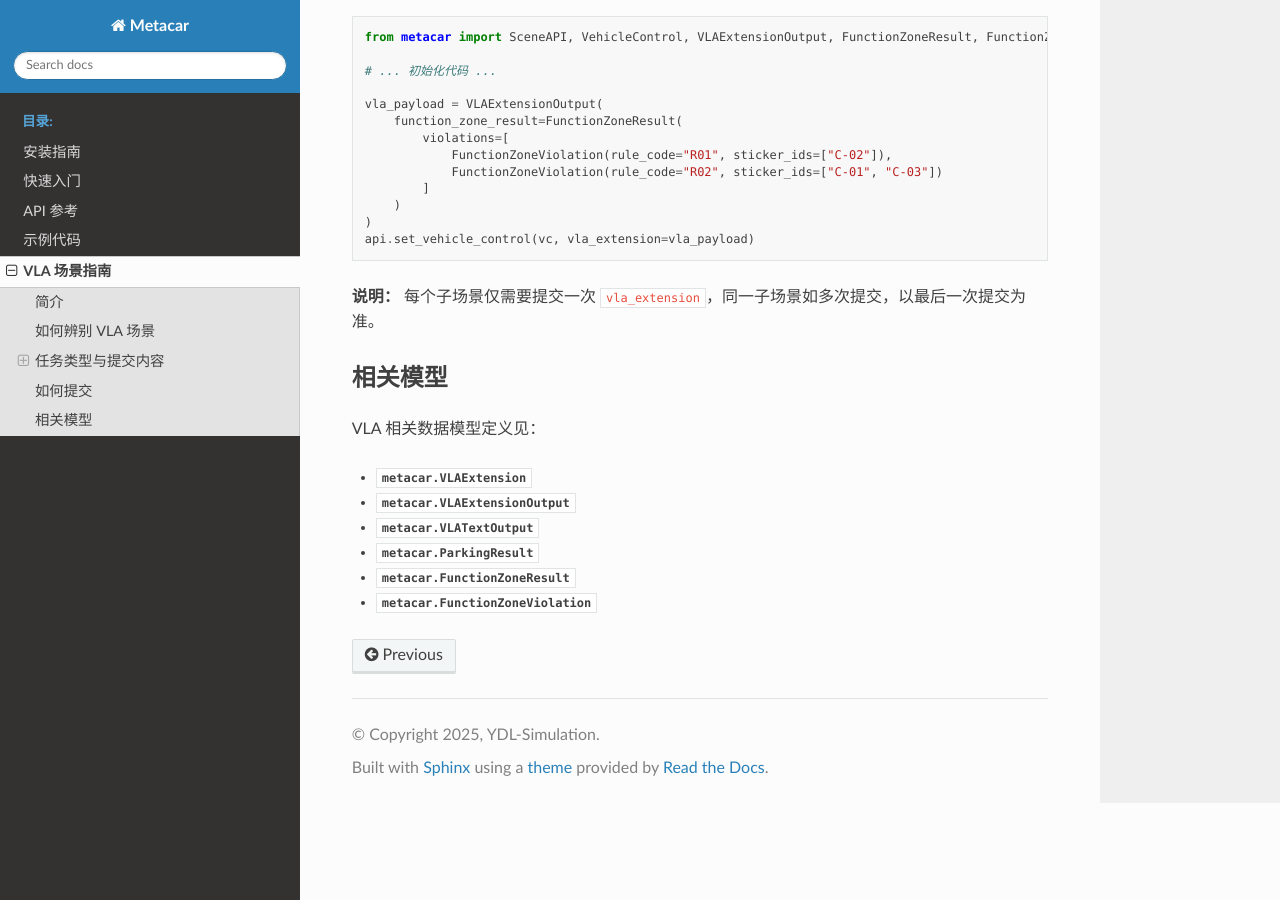
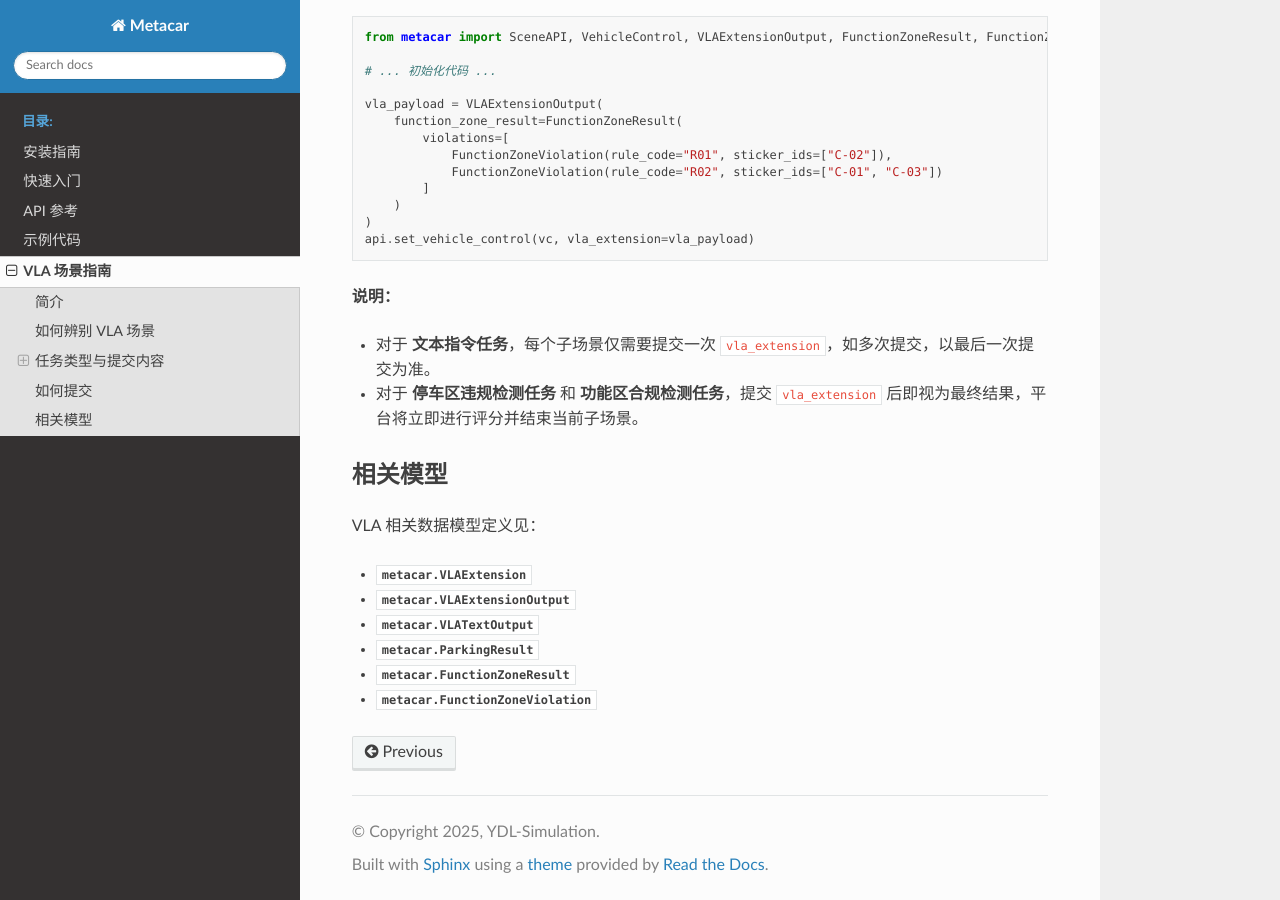
Before and after one commit to YDL-Simulation/autodrive_api_python, a Sphinx documentation site: the page built from docs/vla.rst, in a window 1280 px wide and 900 px high, scrolled down 2290 px. Built offline with Sphinx 7.4.7 and the Read the Docs theme 3.1.0, drawn with Linux system fonts in a browser that asks for light colours.

Commit message:
feat: 更新 VLA 场景文档，明确文本指令任务和违规检测任务的提交规则，更新版本号至 0.4.0a2

```diff
--- a/docs/vla.rst
+++ b/docs/vla.rst
@@ -112,7 +112,10 @@ VLA 场景包含三种不同的任务类型，用户需要根据当前场景的
     )
     api.set_vehicle_control(vc, vla_extension=vla_payload)
 
-**说明：** 每个子场景仅需要提交一次 ``vla_extension``，同一子场景如多次提交，以最后一次提交为准。
+**说明：**
+
+- 对于 **文本指令任务**，每个子场景仅需要提交一次 ``vla_extension``，如多次提交，以最后一次提交为准。
+- 对于 **停车区违规检测任务** 和 **功能区合规检测任务**，提交 ``vla_extension`` 后即视为最终结果，平台将立即进行评分并结束当前子场景。
 
 相关模型
 --------
--- a/metacar/__init__.py
+++ b/metacar/__init__.py
@@ -1,4 +1,4 @@
-__version__ = "0.4.0a1"
+__version__ = "0.4.0a2"
 
 from .sceneapi import SceneAPI
 from .geometry import Vector2, Vector3
```
